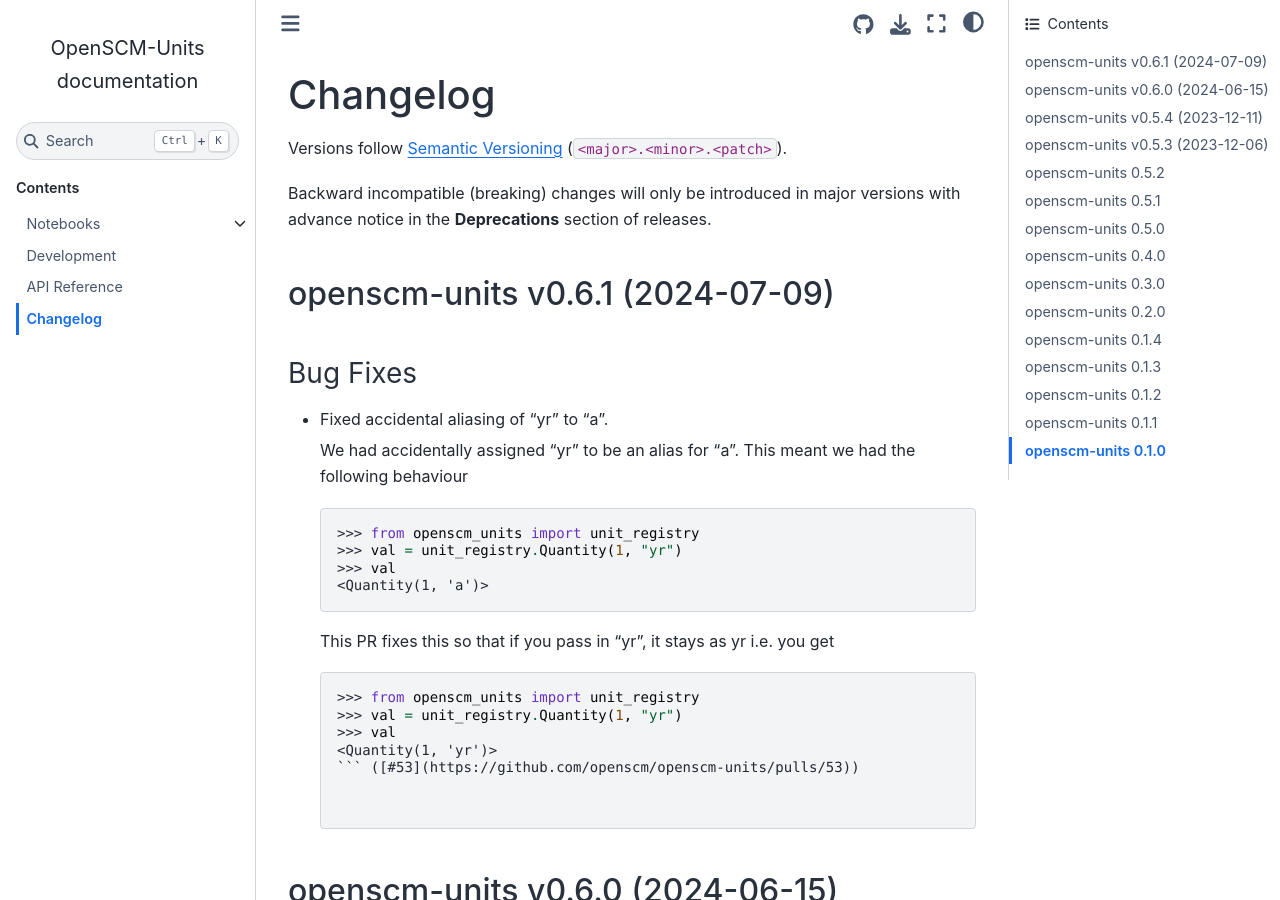
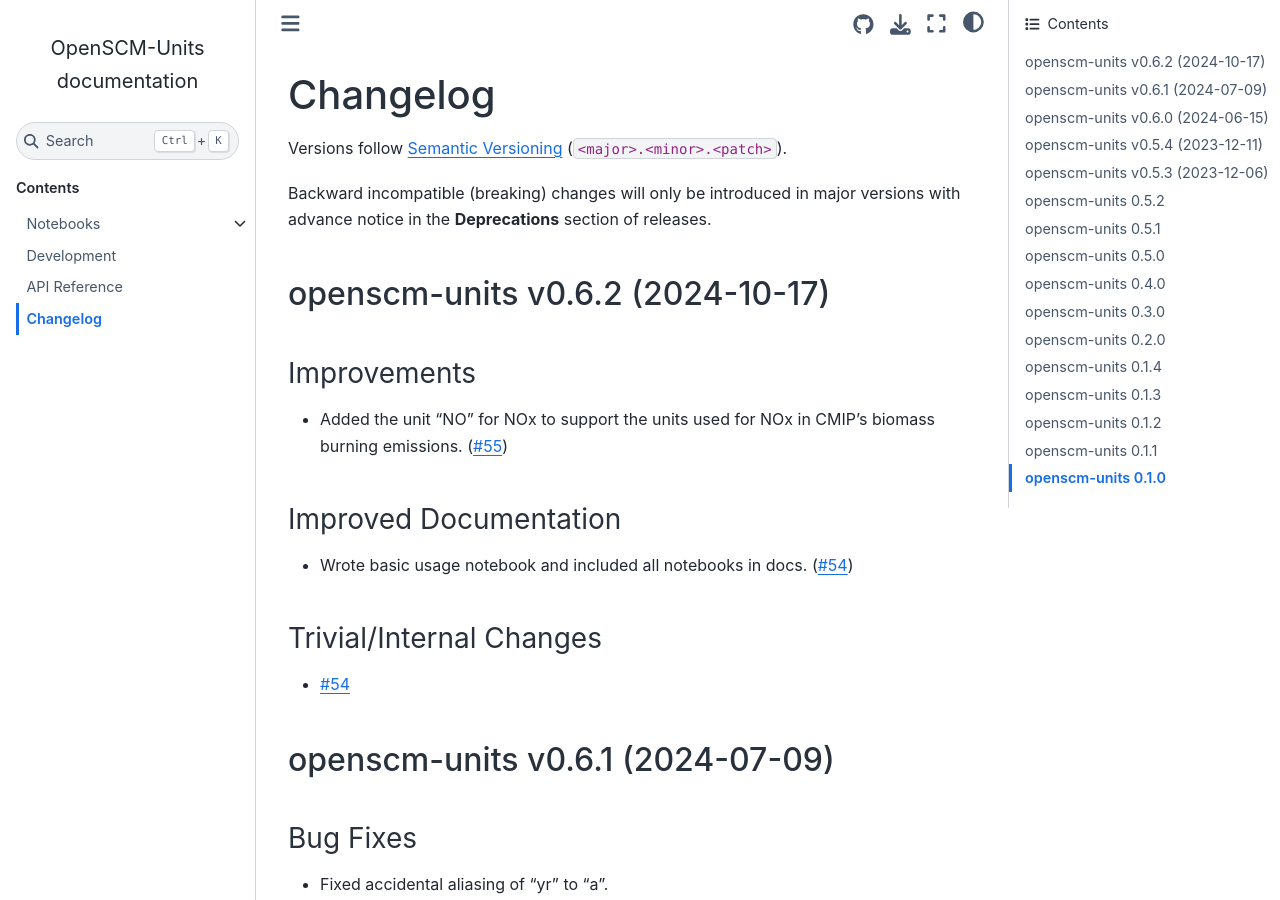
Before and after one commit to openscm/openscm-units, a Sphinx documentation site: the page built from docs/source/changelog.md, in a window 1280 px wide and 900 px high. Built offline with Sphinx 7.4.7 and the Sphinx Book theme 1.1.4, drawn with Linux system fonts in a browser that asks for light colours; pages that are not in the unit, such as notebooks, are missing from menus.

Commit message:
bump: version 0.6.2a0 -> 0.6.2

```diff
--- a/docs/source/changelog.md
+++ b/docs/source/changelog.md
@@ -18,6 +18,21 @@
 -->
 
 <!-- towncrier release notes start -->
+
+## openscm-units v0.6.2 (2024-10-17)
+
+### Improvements
+
+- Added the unit "NO" for NOx to support the units used for NOx in CMIP's biomass burning emissions. ([#55](https://github.com/openscm/openscm-units/pulls/55))
+
+### Improved Documentation
+
+- Wrote basic usage notebook and included all notebooks in docs. ([#54](https://github.com/openscm/openscm-units/pulls/54))
+
+### Trivial/Internal Changes
+
+- [#54](https://github.com/openscm/openscm-units/pulls/54)
+
 
 ## openscm-units v0.6.1 (2024-07-09)
 
--- a/pyproject.toml
+++ b/pyproject.toml
@@ -1,6 +1,6 @@
 [tool.poetry]
 name = "openscm-units"
-version = "0.6.2a0"
+version = "0.6.2"
 description = "Handling of units related to simple climate modelling."
 authors = [
     "Zebedee Nicholls <zebedee.nicholls@climate-energy-college.org>",
```
Also changed, not shown: changelog/54.docs.md (deleted, +0 -1 lines), changelog/54.trivial.md (deleted, +0 -1 lines), changelog/55.improvement.md (deleted, +0 -1 lines).
